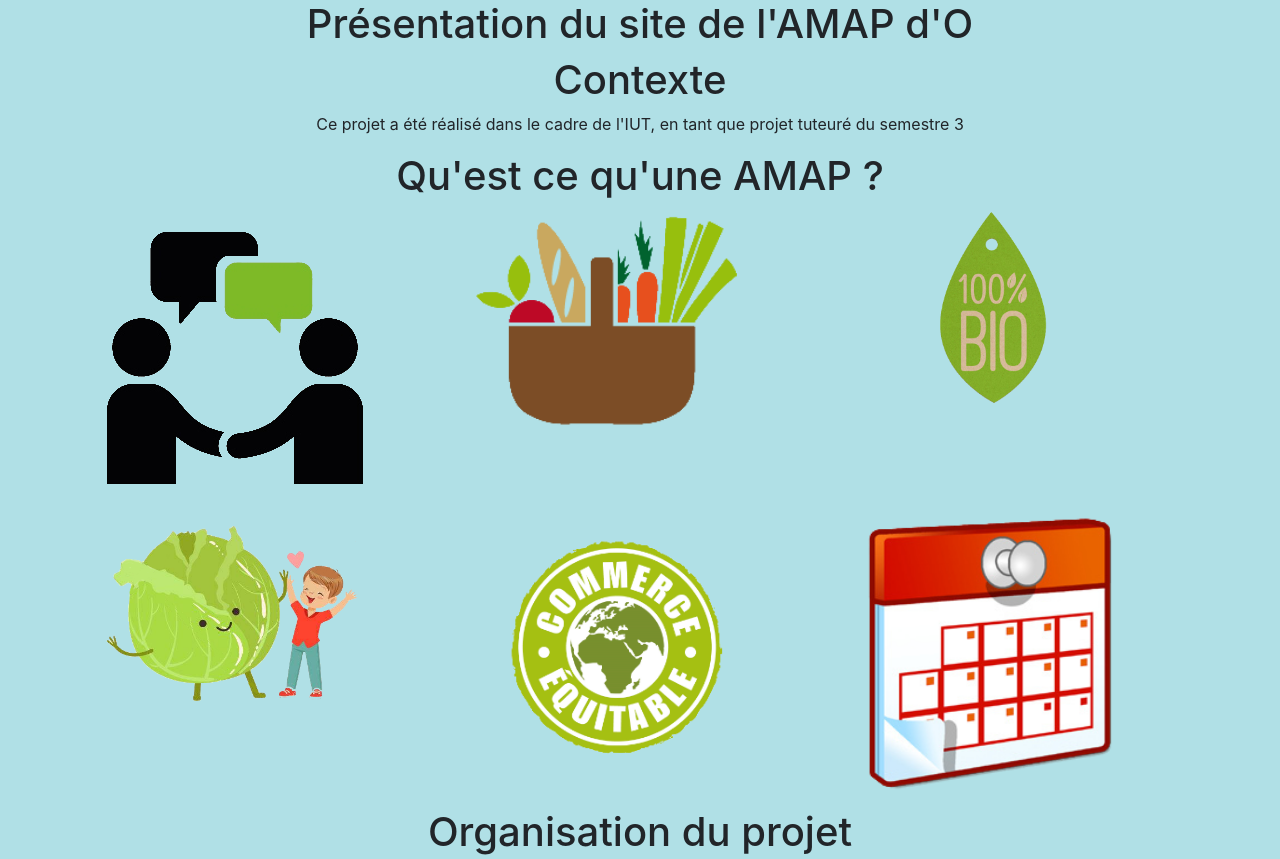
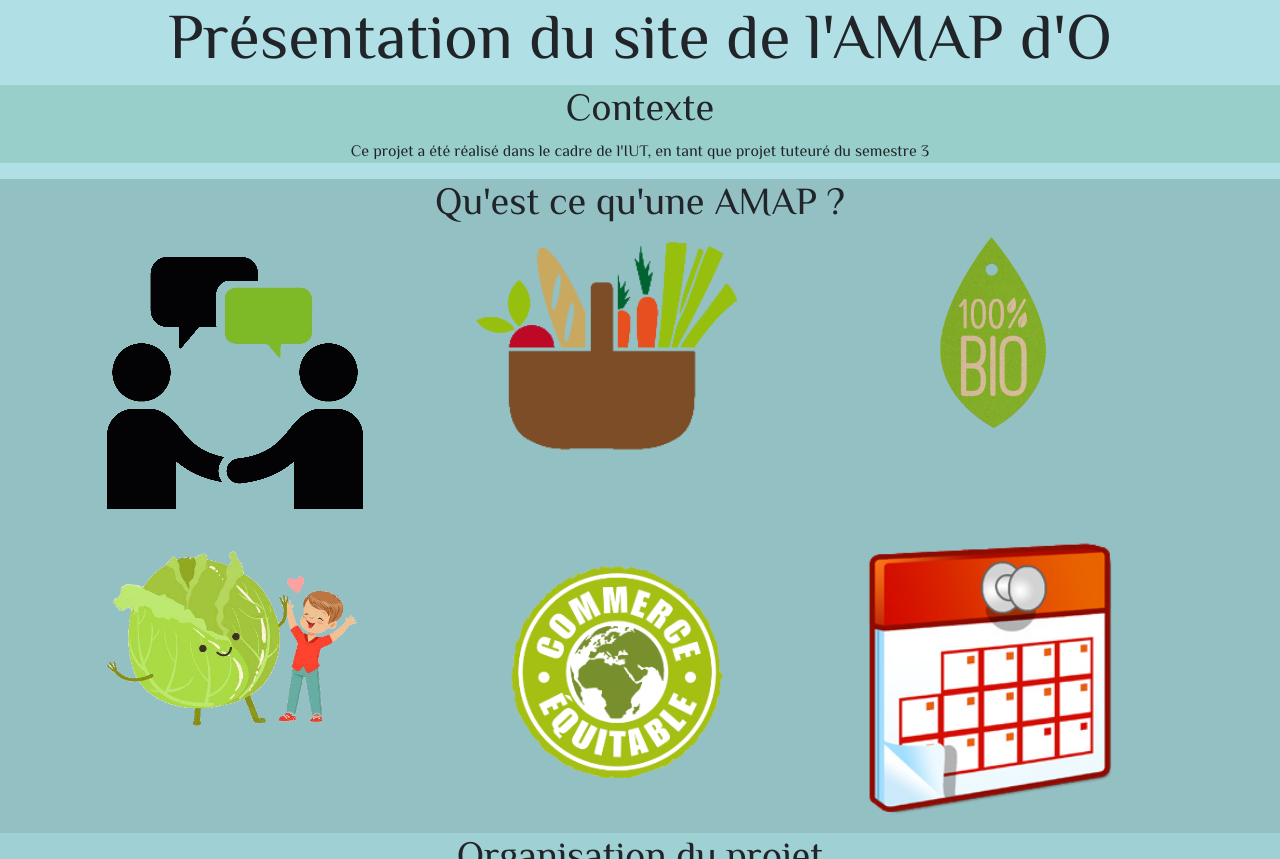
Before and after one commit to Davidsambuc/presentationmonAMAP, a plain HTML site: page index.html in a window 1280 px wide. Shown: the top 859 px of the page. Drawn offline with nearby package versions, Linux system fonts and the light colour scheme.

Commit message:
mise en page

```diff
--- a/index.html
+++ b/index.html
@@ -12,8 +12,8 @@
 </head>
 <body>
 <main>
-    <h1 class="text-center" > Présentation du site de l'AMAP d'O </h1>
-    <article>
+    <h1 id="titre" class="text-center" > Présentation du site de l'AMAP d'O </h1>
+    <article id="art1">
         <h1 class="text-center">
             Contexte
         </h1>
@@ -23,7 +23,7 @@
         </p>
     </article>
 
-    <article>
+    <article id="art2">
         <h1 class="text-center">
             Qu'est ce qu'une AMAP ?
         </h1>
@@ -55,7 +55,7 @@
             </div>
         </div>
     </article>
-    <article>
+    <article id="art3">
         <h1 class="text-center">
             Organisation du projet
         </h1>
@@ -76,7 +76,7 @@
             </div>
         </div>
     </article>
-    <article>
+    <article id="art4">
         <h1 class="text-center">
             Fonctionalités
         </h1>
--- a/public/css/styles.css
+++ b/public/css/styles.css
@@ -1,3 +1,12 @@
+@font-face {
+	font-family: "Philosopher";
+	src: url("font/Philosopher-Regular.ttf");
+}
+
+* {
+	font-family: "Philosopher";
+}
+
 body {
   background-color: powderblue;
 }
@@ -18,4 +27,57 @@ img {
 
 img:hover {
 	width: 310px;
+	cursor: pointer;
 }
+
+img, img:hover{
+	transition: width .5s;
+}
+
+#art1 {
+	background-color: #99cfca;
+}
+#art1:hover {
+	background-color: #aaf6ee;
+}
+
+#art2 {
+	background-color: #93c0c3;
+}
+#art2:hover {
+	background-color: #c3e8e7;
+}
+
+#art3 {
+	background-color: #9fd1d4;
+}
+#art3:hover {
+	background-color: #b3e5e1;
+}
+#art4 {
+	background-color: #93c0c3;
+}
+#art4:hover {
+	background-color: #b3e5e2;
+}
+
+h1 {
+	font-size: 3vw;
+}
+
+#titre {
+	font-size: 5vw;
+}
+
+#art1, #art1:hover {
+	transition: background-color .5s;
+}
+#art2, #art2:hover {
+	transition: background-color .5s;
+}
+#art3, #art3:hover {
+	transition: background-color .5s;
+}
+#art4, #art4:hover {
+	transition: background-color .5s;
+}
```
Also changed, not shown: public/css/font/Philosopher-Bold.ttf (added), public/css/font/Philosopher-BoldItalic.ttf (added), public/css/font/Philosopher-Italic.ttf (added), public/css/font/Philosopher-Regular.ttf (added).
